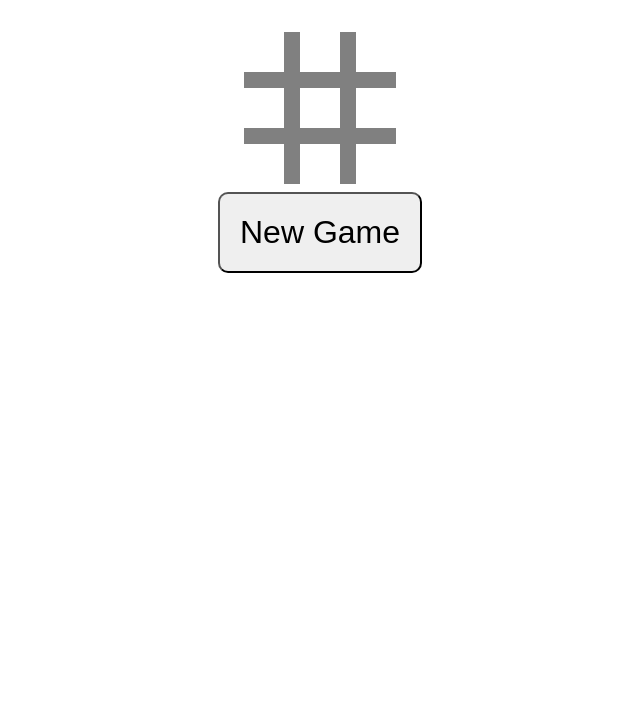
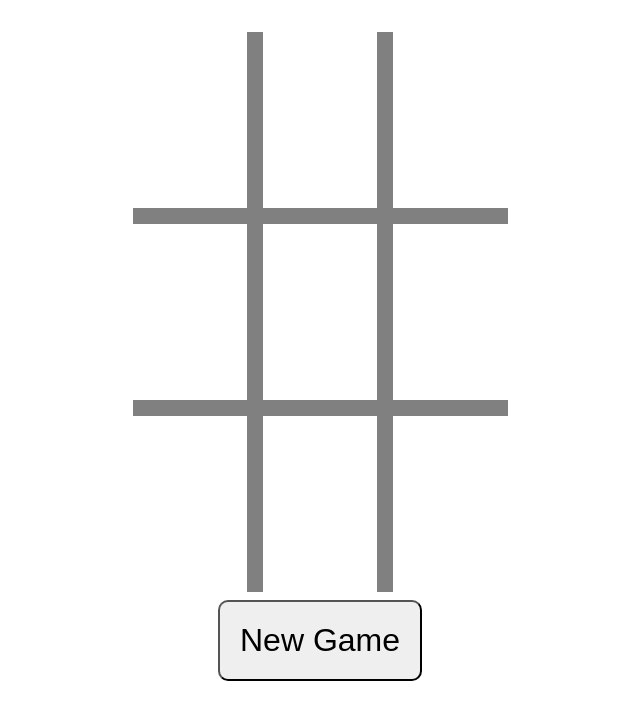
Before and after one commit to mphart/react-webapps, a React (Vite) app in the folder frontend/: page /tic-tac-toe in a window 1280 px wide. Shown: the top 720 px of the page, without its empty margins (320-960 px from the left). Built offline with nearby package versions, Linux system fonts and the light colour scheme.

Commit message:
fixed styling issues

```diff
--- a/frontend/src/webapps/calculator/styles/calculator.css
+++ b/frontend/src/webapps/calculator/styles/calculator.css
@@ -11,6 +11,7 @@ body{
     border-radius:30px;
     border: solid 2px black;
     box-shadow: 5px 5px gray;
+    max-width: 420px;
 }
 
 .output{
--- a/frontend/src/webapps/tic-tac-toe/styles/board.css
+++ b/frontend/src/webapps/tic-tac-toe/styles/board.css
@@ -7,6 +7,8 @@
     grid-template-rows: 1fr 1fr 1fr;
     gap: 1rem;
     background-color: gray;
+    min-width: 375px;
+    min-height: 560px;
 }
 
 .tile{
```
